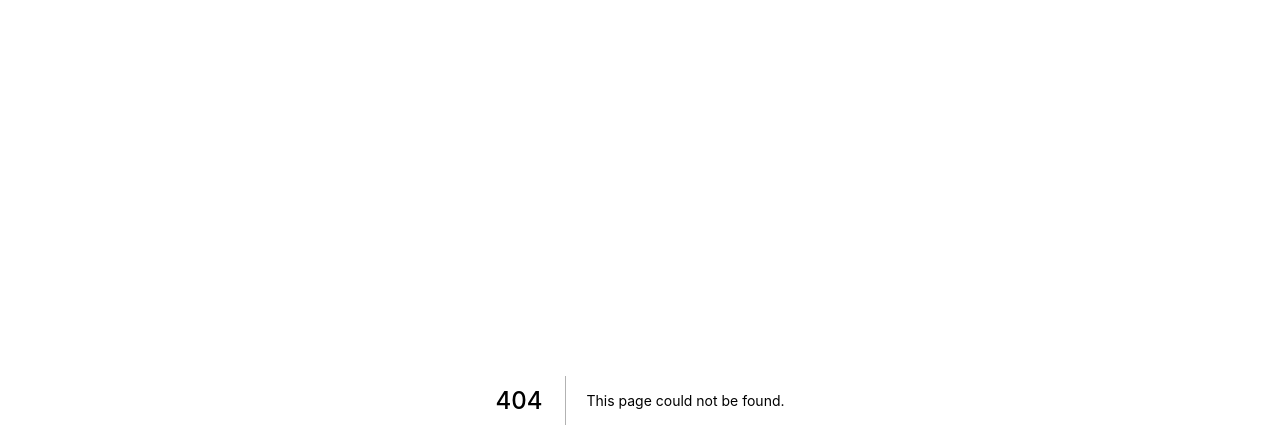
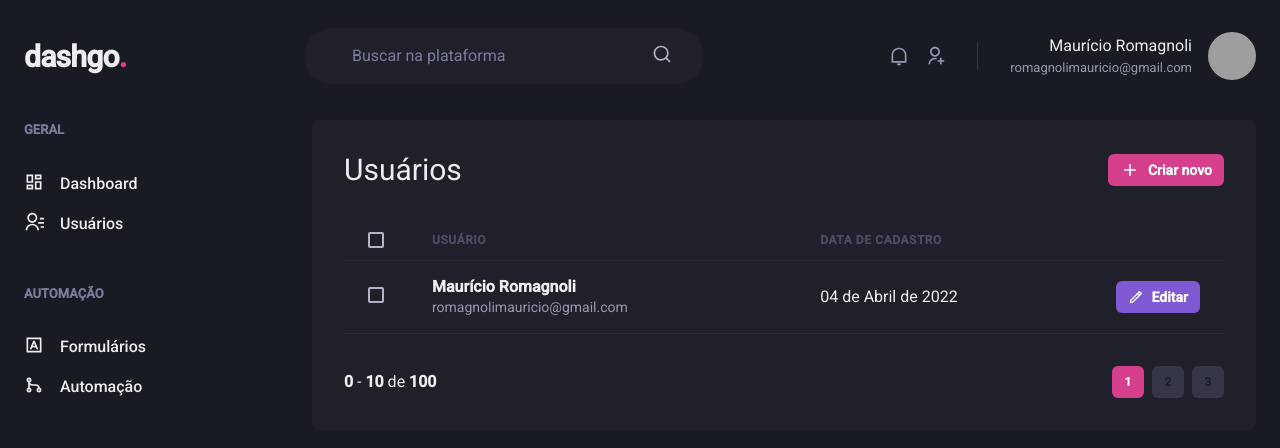
Before and after one commit to mauricioromagnollo/dashgo, a Next.js app: page /users in a window 1280 px wide. Before the commit this address had no page. Shown: the top 448 px of the page. Built offline with nearby package versions, Linux system fonts and the light colour scheme; grey boxes are pictures that could not be loaded.

Commit message:
feat: add static users creation and list pages

```diff
--- /dev/null
+++ b/src/pages/users/index.tsx
@@ -0,0 +1,76 @@
+import { Box, Button, Checkbox, Flex, Heading, Icon, Table, Tbody, Td, Th, Thead, Tr, Text } from "@chakra-ui/react";
+import { RiAddLine, RiPencilLine } from "react-icons/ri";
+
+import { Header } from "../../components/header";
+import { Pagination } from "../../components/pagination";
+import { Sidebar } from "../../components/sidebar";
+
+export default function UserList() {
+  return (
+    <Box>
+      <Header />
+
+      <Flex w='100%' my='6' maxWidth={1480} mx='auto' px='6'>
+        <Sidebar />
+
+        <Box flex='1' borderRadius={8} bg='gray.800' p='8'>
+          <Flex mb='8' justify='space-between' align='center'>
+            <Heading size='lg' fontWeight='normal'>Usuários</Heading>
+
+            <Button
+              as='a'
+              size='sm'
+              fontSize='sm'
+              colorScheme='pink'
+              leftIcon={<Icon as={RiAddLine} fontSize='20' />}
+            >
+              Criar novo
+            </Button>
+          </Flex>
+
+          <Table colorScheme='whiteAlpha'>
+            <Thead>
+              <Tr>
+                <Th px='6' color='gray.300' width='8'>
+                  <Checkbox colorScheme='pink' />
+                </Th>
+                <Th>Usuário</Th>
+                <Th>Data de Cadastro</Th>
+                <Th width='8'></Th>
+              </Tr>
+            </Thead>
+            <Tbody>
+              <Tr>
+                <Td px='6'>
+                  <Checkbox colorScheme='pink' />
+                </Td>
+                <Td>
+                  <Box>
+                    <Text fontWeight='bold'>Maurício Romagnoli</Text>
+                    <Text fontSize='sm' color='gray.300'>romagnolimauricio@gmail.com</Text>
+                  </Box>
+                </Td>
+                <Td>
+                  04 de Abril de 2022
+                </Td>
+                <Td>
+                  <Button
+                    as='a'
+                    size='sm'
+                    fontSize='sm'
+                    colorScheme='purple'
+                    leftIcon={<Icon as={RiPencilLine} fontSize='16' />}
+                  >
+                    Editar
+                  </Button>
+                </Td>
+              </Tr>
+            </Tbody>
+          </Table>
+
+          <Pagination />
+        </Box>
+      </Flex>
+    </Box>
+  );
+}
```
Also changed, not shown: src/pages/users/create.tsx (added, +42 -0 lines).
